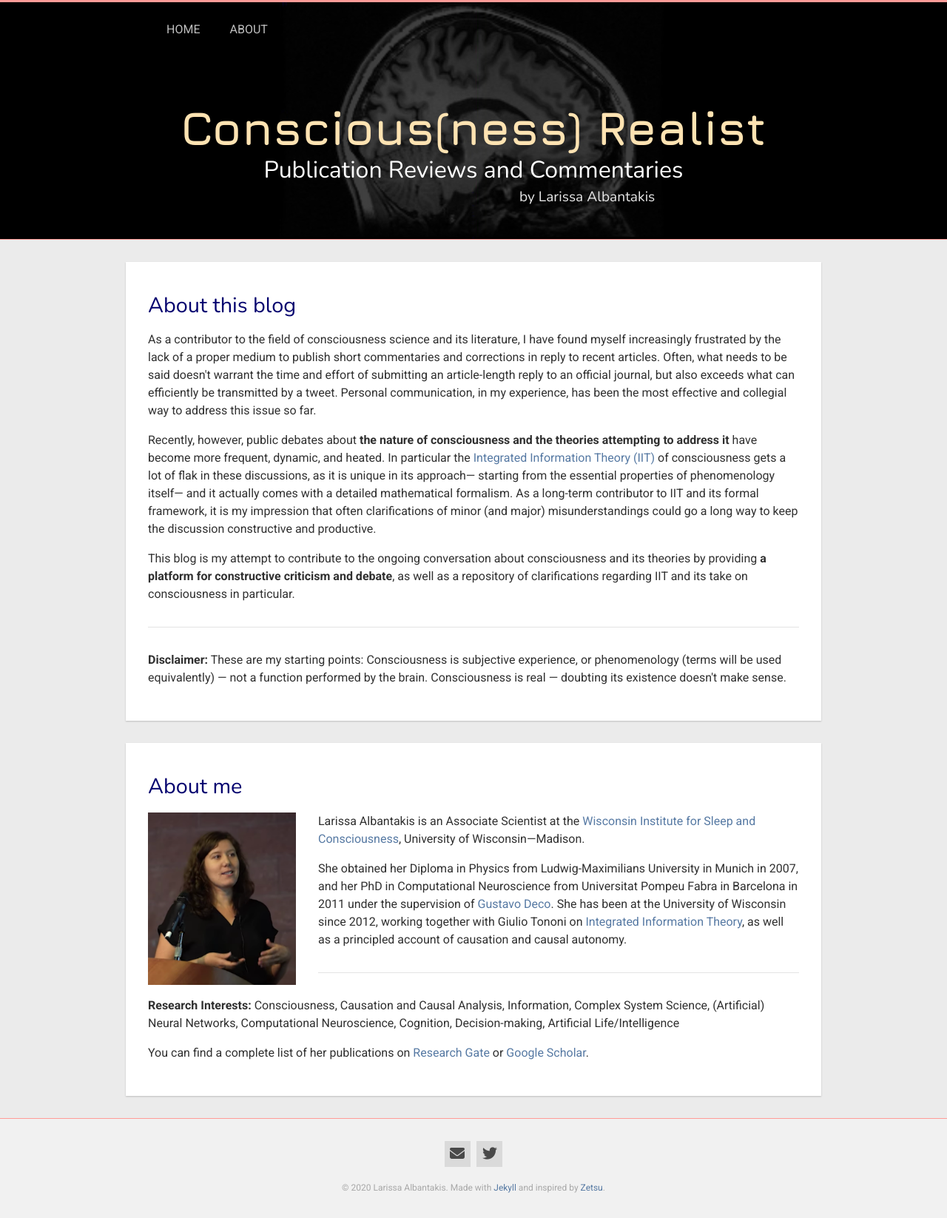
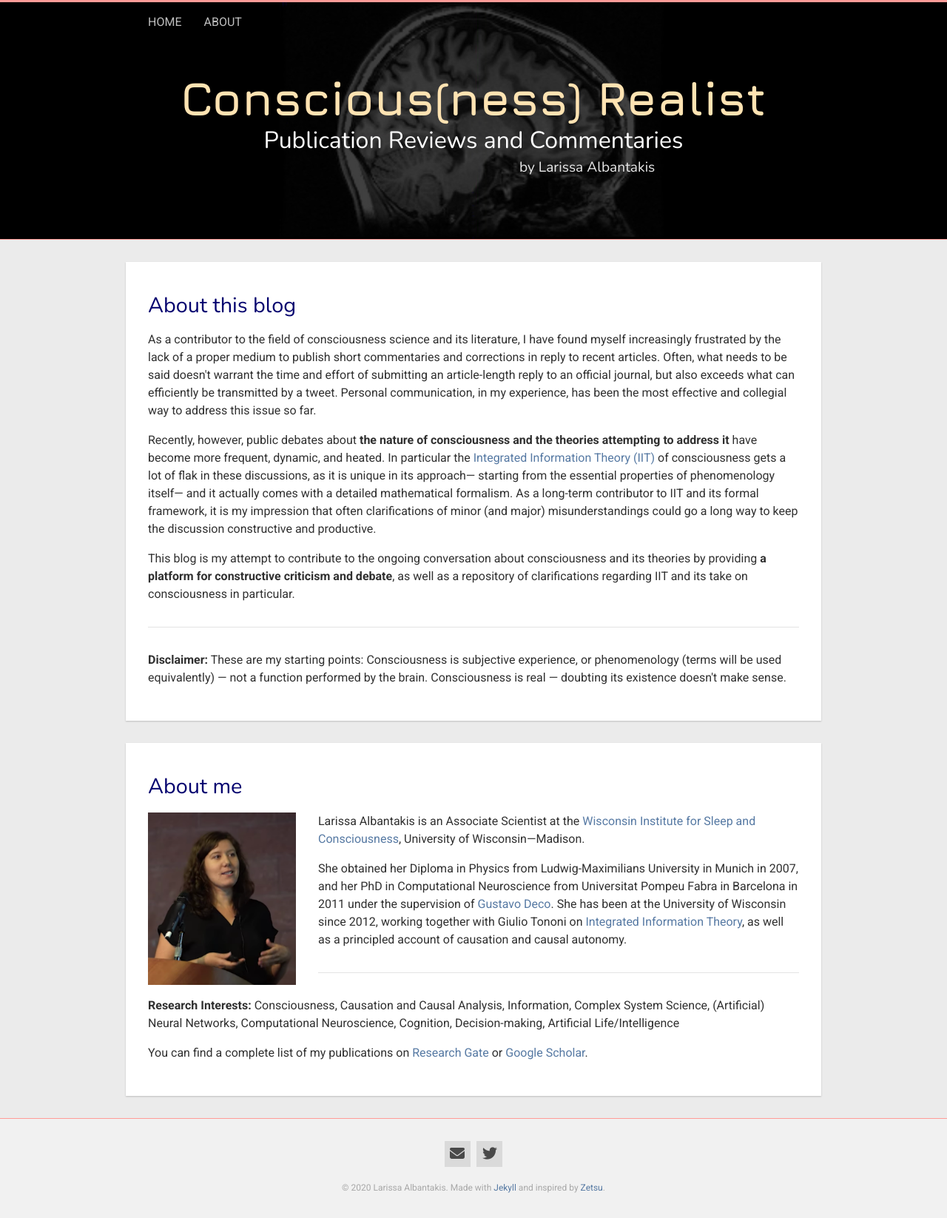
Before and after one commit to ConsciousnessRealist/consciousnessrealist.github.io, a Jekyll site: the page built from about.html, in a window 1280 px wide. Shown: the whole page at 74% size. Built offline with Jekyll 4.4.1, drawn with Linux system fonts in a browser that asks for light colours; nearby versions of some CDN libraries.

Commit message:
More phone adaptations
Fix navbar

```diff
--- a/_sass/_layouts.scss
+++ b/_sass/_layouts.scss
@@ -6,8 +6,6 @@
   max-width:         calc(#{$content-width} - (#{$spacing-unit} * 2));
   margin-right: auto;
   margin-left: auto;
-  padding-right: $spacing-unit;
-  padding-left: $spacing-unit;
   @extend %clearfix;
 }
 
@@ -82,23 +80,26 @@
   float: none;
   position: relative;
   min-height: $navbar-height;
-  margin-bottom: 20px;
   @extend %clearfix;  // This is to avoid pictures or other things to exceed the box
 }
 
 .nav {
   list-style: none;
-  padding: 5px;
+  padding: 0;
   margin: 0;
   @extend %clearfix;  // This is to avoid pictures or other things to exceed the box
 
   li {
-    padding: 20px;
+    padding: 15px 0px 15px $spacing-unit;
     margin: 0;
     text-transform: uppercase;
     float: left;
     display: inline-block;
+    @include media-query($on-phone) {
+      padding: 5px 0px 5px $spacing-unit/2;
+    }
   }
+
 
   a {
     padding: 0;
@@ -207,6 +208,11 @@
       margin-bottom: 10px;
       line-height: 1.3em;
       font-size: 1.8rem;
+      @include media-query($on-phone) {
+        line-height: 1.3em;
+        font-size: 1.0rem;
+
+      }
     }
 
     ul {
--- a/abouts/about_me.html
+++ b/abouts/about_me.html
@@ -11,5 +11,5 @@
 
 <p><strong>Research Interests:</strong> Consciousness, Causation and Causal Analysis, Information, Complex System Science, (Artificial) Neural Networks, Computational Neuroscience, Cognition, Decision-making, Artificial Life/Intelligence</p>
 
-<p>You can find a complete list of her publications on <a href="https://www.researchgate.net/profile/Larissa_Albantakis">Research Gate</a> or
+<p>You can find a complete list of my publications on <a href="https://www.researchgate.net/profile/Larissa_Albantakis">Research Gate</a> or
 <a href="https://scholar.google.com/citations?hl=en&user=BMW-qgsAAAAJ&view_op=list_works">Google Scholar</a>.</p>
```
